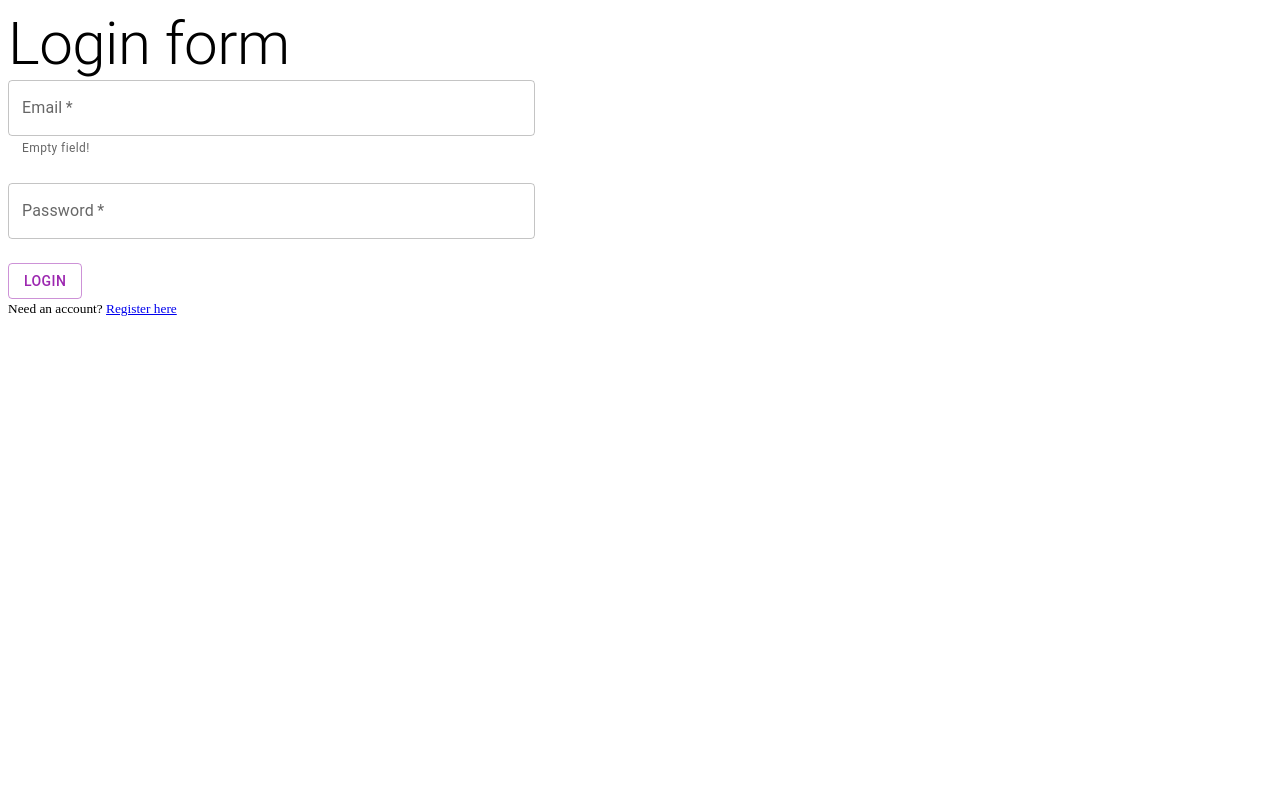
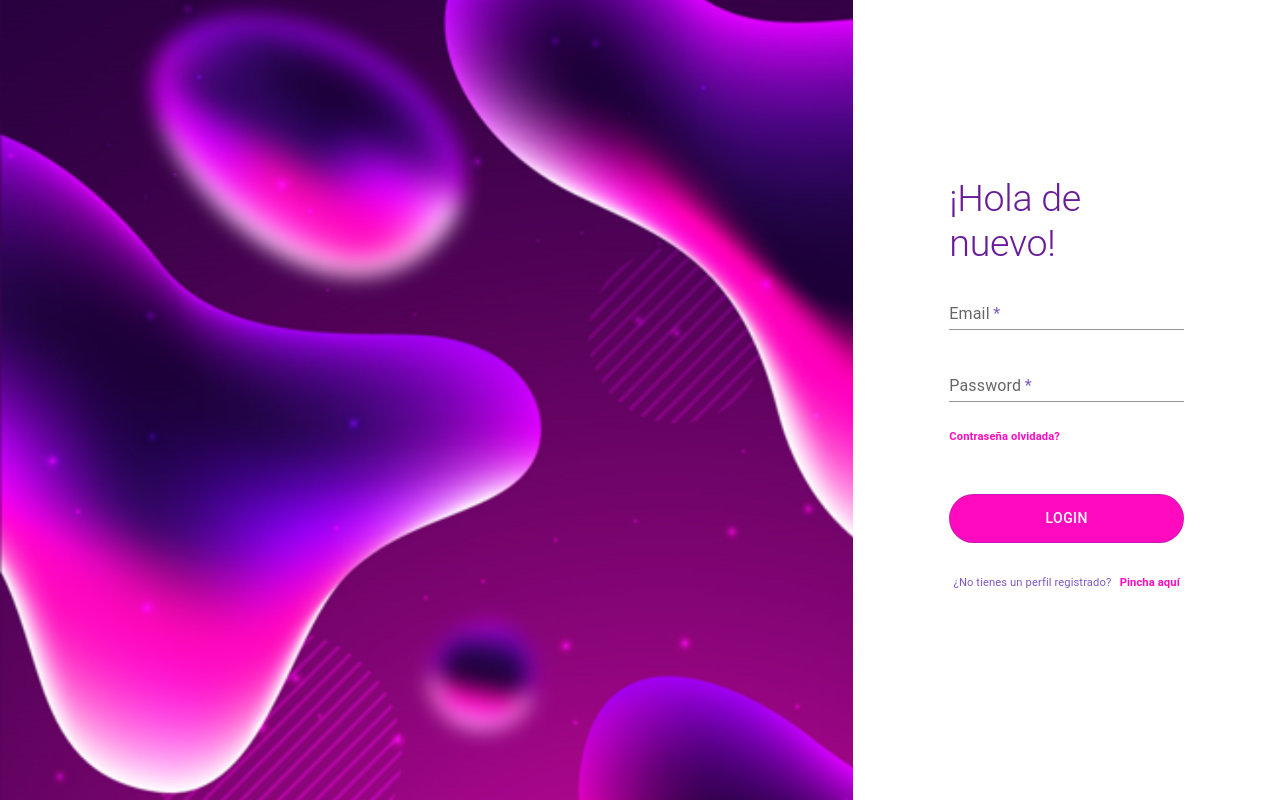
Before and after one commit to matteofranzini91/loginspa, a React app: page / in a window 1280 px wide. Built offline with nearby package versions, Linux system fonts and the light colour scheme.

Commit message:
Finished login page

```diff
--- /dev/null
+++ b/src/Main.tsx
@@ -0,0 +1,14 @@
+import { RouterProvider } from 'react-router-dom';
+import { router } from './router';
+import './assets/scss/layout.scss';
+import Layout from './layout/Layout';
+
+const Main = () => {
+  return (
+    <Layout>
+      <RouterProvider router={router} />
+    </Layout>
+  );
+};
+
+export default Main;
--- /dev/null
+++ b/src/assets/scss/layout.scss
@@ -0,0 +1,40 @@
+:root{
+  --primary-color: #fff;
+  --secondary-color: #681c99;
+  --tertiary-color: #7e57c2;
+  --cuaternary-color: #ff0abf;
+}
+
+*{
+  padding: 0;
+  margin: 0;
+  box-sizing: border-box;
+  color: var(--tertiary-color);
+}
+
+html {
+  font-size: 100%;
+}
+
+body{
+  height: 100vh;
+  background-image: url('../images/general-background.png');
+  background-size: cover;
+  background-repeat: no-repeat;
+  background-position: center;
+}
+
+a{
+  text-decoration: none;
+}
+
+#root,
+.layout-container{
+  height: 100%;
+}
+
+.MuiTypography-root.MuiTypography-h2{
+  font-size: 2.35rem;
+  color: var(--secondary-color);
+  margin-bottom: 1rem;
+}
--- /dev/null
+++ b/src/assets/scss/login.scss
@@ -0,0 +1,60 @@
+.login-form-grid-container{
+  justify-content: flex-end;
+  height: 100%;
+  background-image: url('../images/login-background.png');
+  background-size: cover;
+  background-repeat: no-repeat;
+  background-position: bottom right;
+
+  .login-form-grid-item{
+    display: flex;
+    flex-direction: column;
+    justify-content: center;
+    background-color: var(--primary-color);
+    padding: 6rem;
+
+    .login-form-submit-button{
+      width: 100%;
+      background-color: var(--cuaternary-color);
+      color: var(--primary-color);
+      padding: 0.7rem;
+      border-radius: 2rem;
+      margin:2rem 0;
+
+      &:hover{
+        background-color: var(--tertiary-color);
+      }
+
+    }
+
+    .login-form-text{
+      font-size: 0.7rem;
+
+      &.no-password{
+        display: inline-block;
+      }
+
+      &.no-user{
+        display: flex;
+        justify-content: space-around;
+      }
+
+    }
+
+    .link{
+
+      .login-form-text{
+        font-weight: bold;
+        color: var(--cuaternary-color);
+
+        &:hover{
+          color: var(--secondary-color)
+        }
+
+      }
+
+    }
+
+  }
+
+}
--- a/src/index.tsx
+++ b/src/index.tsx
@@ -1,7 +1,6 @@
 import { createRoot } from 'react-dom/client';
-import { RouterProvider } from 'react-router-dom';
-import { router } from './router';
+import Main from './Main';
 
 const container = document.getElementById('root');
 const root = createRoot(container!);
-root.render(<RouterProvider router={router} />);
+root.render(<Main />);
--- /dev/null
+++ b/src/layout/Layout.tsx
@@ -0,0 +1,9 @@
+type LayoutProps = {
+  children: JSX.Element;
+};
+
+const Layout = ({ children }: LayoutProps) => {
+  return <div className="layout-container">{children}</div>;
+};
+
+export default Layout;
--- a/src/pages/Login.tsx
+++ b/src/pages/Login.tsx
@@ -1,8 +1,10 @@
 import React, { useState } from 'react';
-import { Link, useNavigate } from 'react-router-dom';
+import { useNavigate } from 'react-router-dom';
 import axios, { AxiosResponse } from 'axios';
 import { Grid, Typography } from '@mui/material';
 import { TextField, Button } from '@mui/material';
+import '../assets/scss/login.scss';
+import { Link } from 'react-router-dom';
 
 const Login = () => {
   const navigate = useNavigate();
@@ -39,42 +41,59 @@ const Login = () => {
 
   return (
     <>
-      <Grid container>
-        <Grid item xs={5}>
-          <Typography variant="h2">Login form</Typography>
-          <form autoComplete="off" onSubmit={handleSubmit}>
+      <Grid container className="login-form-grid-container">
+        <Grid item xs={4} className="login-form-grid-item">
+          <Typography variant="h2" className="login-form-title">
+            ¡Hola de nuevo!
+          </Typography>
+          <form autoComplete="off" onSubmit={handleSubmit} className="login-form">
             <TextField
               label="Email"
               onChange={(e) => setEmail(e.target.value)}
               required
-              variant="outlined"
+              variant="standard"
               color="secondary"
               type="email"
               sx={{ mb: 3 }}
               fullWidth
               value={email}
               error={emailError}
-              helperText={email === '' ? 'Empty field!' : ' '}
+              className="login-form-label"
             />
             <TextField
               label="Password"
               onChange={(e) => setPassword(e.target.value)}
               required
-              variant="outlined"
+              variant="standard"
               color="secondary"
               type="password"
               value={password}
               error={passwordError}
               fullWidth
               sx={{ mb: 3 }}
+              className="login-form-label"
             />
-            <Button variant="outlined" color="secondary" type="submit">
+            <Link to="/" className="link">
+              <Typography paragraph={true} className="login-form-text no-password">
+                Contraseña olvidada?
+              </Typography>
+            </Link>
+            <Button
+              variant="outlined"
+              color="secondary"
+              type="submit"
+              className="login-form-submit-button">
               Login
             </Button>
           </form>
-          <small>
-            Need an account? <Link to="/">Register here</Link>
-          </small>
+          <Typography paragraph={true} className="login-form-text no-user">
+            ¿No tienes un perfil registrado?
+            <Link to="/" className="link">
+              <Typography paragraph={true} className="login-form-text">
+                Pincha aquí
+              </Typography>
+            </Link>
+          </Typography>
         </Grid>
       </Grid>
     </>
--- a/webpack.config.js
+++ b/webpack.config.js
@@ -47,7 +47,8 @@ module.exports = (env, argv) => {
         {
           test: /\.(png|svg|jpg|gif)$/,
           exclude: /node_modules/,
-          use: ['file-loader']
+          use: ['file-loader'],
+          include: path.join(__dirname, 'assets/images')
         }
       ]
     },
```
Also changed, not shown: src/components/commons/CustomButton.tsx (added, +15 -0 lines), src/assets/images/general-background.png (added), src/assets/images/login-background.png (added), src/assets/layout.scss (deleted).
